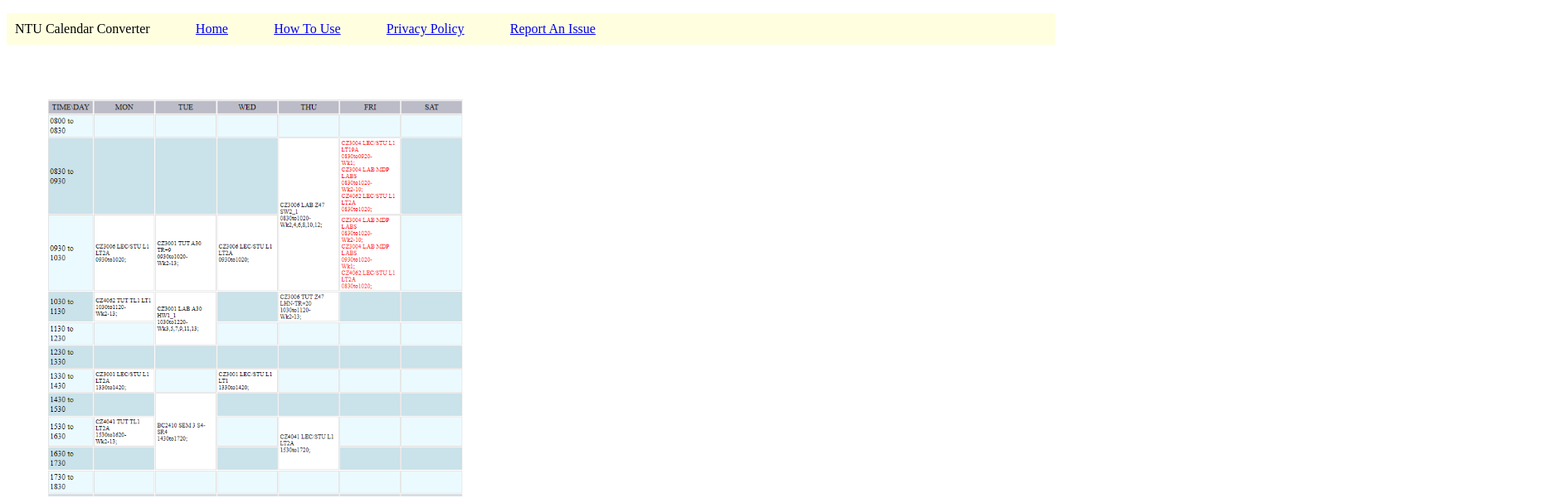
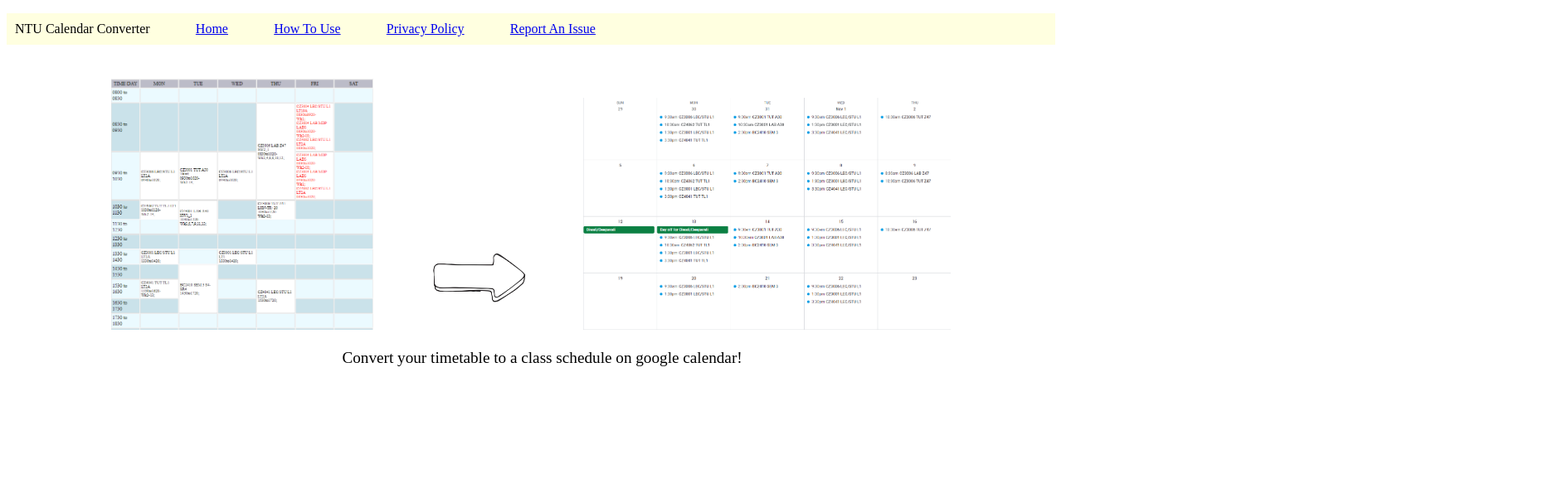
Before and after one commit to nephilized/NTU-Timetable-Converter, a React (Create React App) app: page /home in a window 1280 px wide. Shown: the top 601 px of the page at 83% size, 1872 px wide, since content can reach past the window. Built offline with nearby package versions, Linux system fonts and the light colour scheme.

Commit message:
Update Home.css

```diff
--- a/src/Home.css
+++ b/src/Home.css
@@ -1,37 +1,28 @@
 .timetable {
-    width: 500px;
-    margin-top: 50px;
-    margin-right: 500px;
-    margin-left: 50px;
-  }
+    width: 25%;
+    margin-right: -30%;
+    margin-top: 2%;
+    position: relative;
+    left: 10%;
+}
 
 .demo {
-    width: 800px;
-  }
+    width: 35%;
+    position: relative;
+    left: 60%;
+    margin-top: 2%;
+
+}
 
 .arrow {
-    position: relative;
-    width: 200px;
-    left: 700px;
-    bottom: 300px;
-  }
+  width: 10%;
+  position: relative;
+  left: 10%;
+
+}
 
 .caption {
-    font-size: 20px;
+    font-size: 120%;
     position: relative;
-    left: 600px;
-    bottom: 150px;
-  }
-
-.google_button{
-  position: relative;
-  left: 700px;
-  bottom: 100px;
+    left: 32%;
 }
-
-.sign_out_button{
-  position: relative;
-  width: 100px;
-  left: 750px;
-  bottom: 100px;
-}
```
